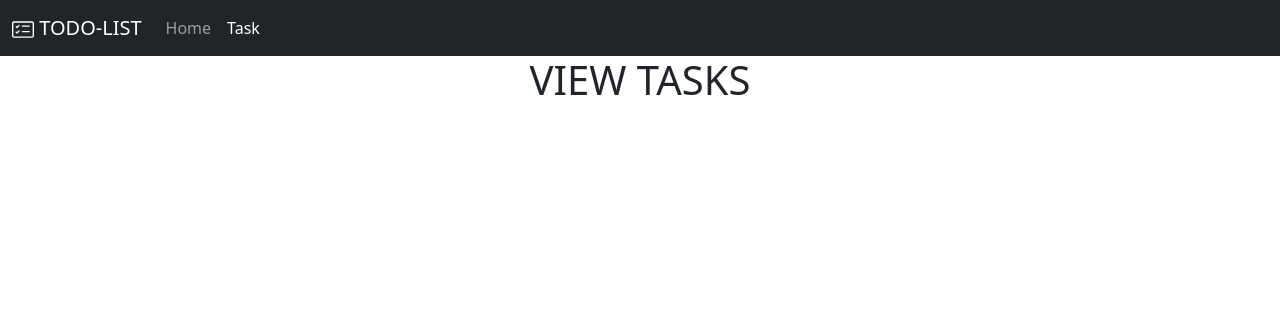
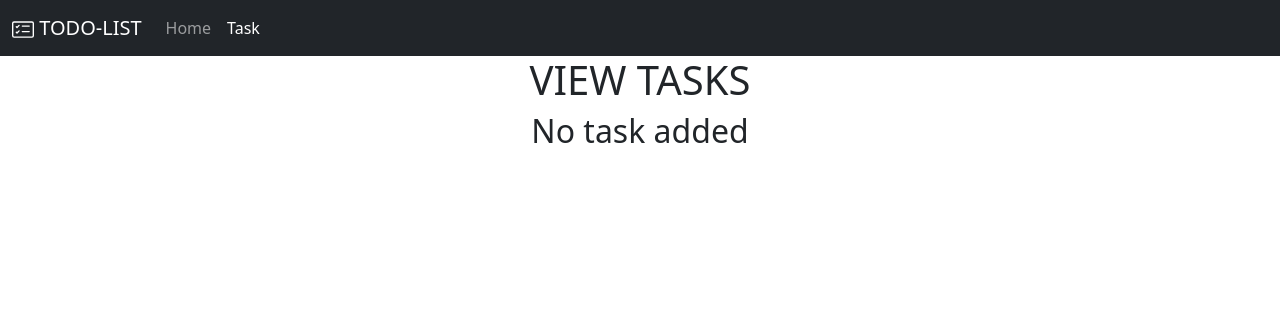
Before and after one commit to ssaharsh/todo-list, a Django app: page /show in a window 1280 px wide. Shown: the top 316 px of the page. Run offline with Django 3.2, Linux system fonts and the light colour scheme.

Commit message:
changed show.html page

```diff
--- a/todo/templates/show.html
+++ b/todo/templates/show.html
@@ -43,8 +43,9 @@
 
     <div class="container col-lg-4" align="center">
         <h1 align="center">VIEW TASKS</h1>
-        {% if task is not None %}
-
+        {% if task == None  %}
+            <h2 align="center"> No task added</h2>
+        {% else %}
             <table class="table">
                 <thead>
                     <tr>
@@ -70,9 +71,6 @@
 
         {% endif %}
 
-
-
-
     </div>
 
 
```
